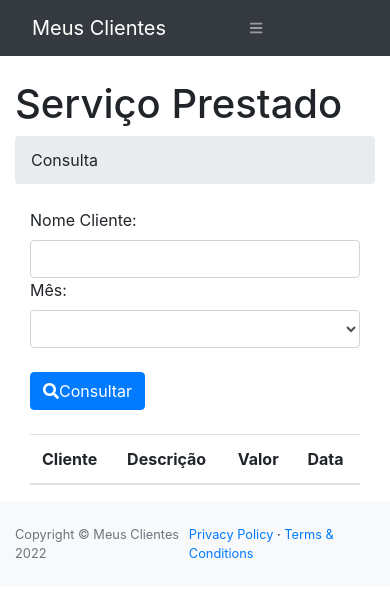
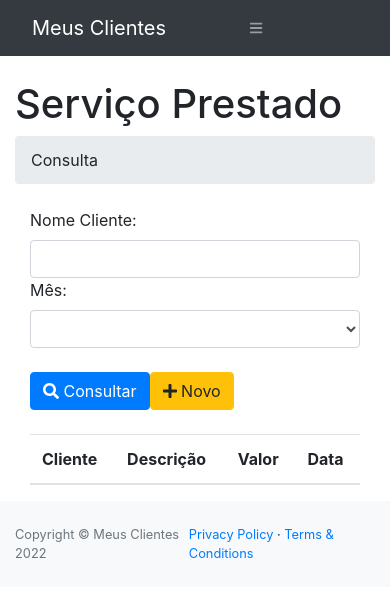
Before and after one commit to renatoganske/clientes, an Angular app in the folder frontend/clientes-app/: page /servico-prestado-listagem in a window 390 px wide. Shown: the top 596 px of the page. Built offline with nearby package versions, Linux system fonts and the light colour scheme.

Commit message:
feat: implementação do botão Novo na seção de Serviços Prestados e navegação do formulário

```diff
--- a/frontend/clientes-app/src/app/servico-prestado/servico-prestado-form/servico-prestado-form.component.html
+++ b/frontend/clientes-app/src/app/servico-prestado/servico-prestado-form/servico-prestado-form.component.html
@@ -85,6 +85,11 @@
           <i class="fa fa-save"></i>
           Salvar
         </button>
+
+        <button type="button" routerLink="/servico-prestado-listagem" class="btn btn-danger">
+          <i class="fa fa-arrow-alt-circle-left"></i>
+          Voltar
+        </button>
       </div>
     </div>
   </form>
--- a/frontend/clientes-app/src/app/servico-prestado/servico-prestado-lista/servico-prestado-lista.component.html
+++ b/frontend/clientes-app/src/app/servico-prestado/servico-prestado-lista/servico-prestado-lista.component.html
@@ -27,10 +27,15 @@
         <br />
 
         <div class="row">
-            <div class="col-md-3">
+            <div class="col-md-5">
                 <button type="submit" class="btn btn-primary">
-                    <i class="fa fa-search"></i>Consultar
+                    <i class="fa fa-search"></i> Consultar
                 </button>
+                <button type="button"
+                        routerLink="/servico-prestado-form"
+                        class="btn btn-warning">
+                  <i class="fa fa-plus"></i> Novo
+              </button>
             </div>
         </div>
     </form>
```
